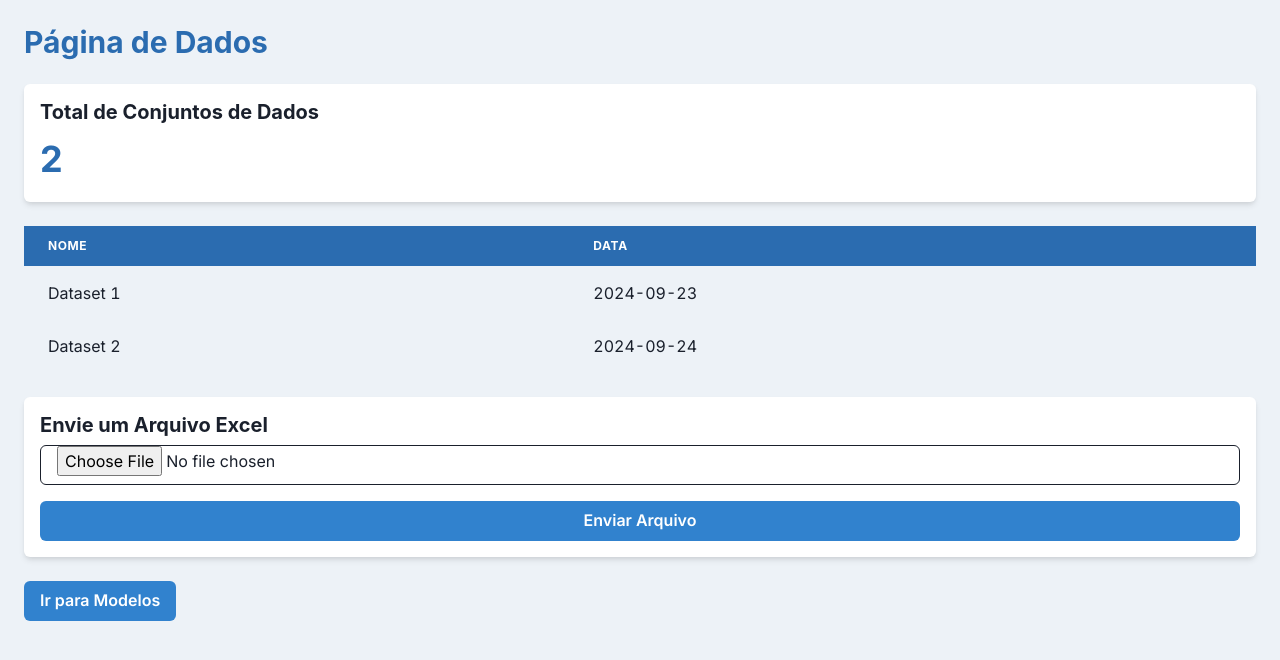
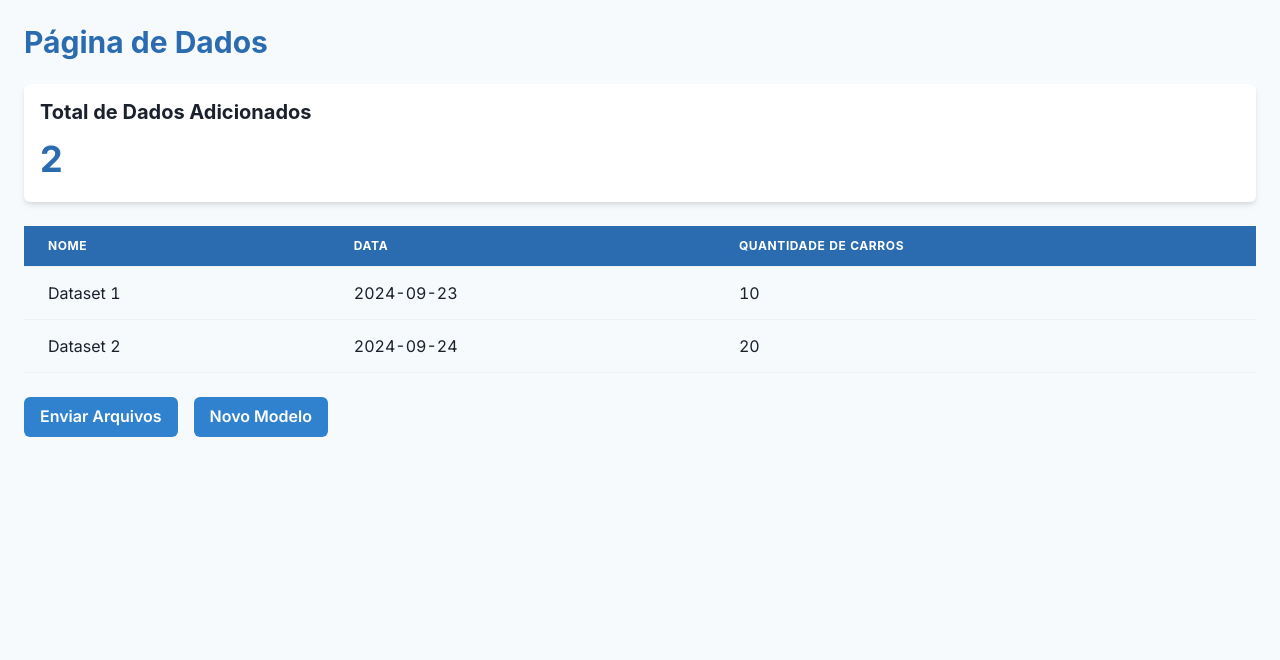
Before and after one commit to Inteli-College/2024-2A-T08-EC07-G05, a Next.js app in the folder src/frontend/: page /data in a window 1280 px wide. Shown: the top 660 px of the page. Built offline with nearby package versions, Linux system fonts and the light colour scheme.

Commit message:
FEAT. refatoracao da UI com 3 adicoes de excel: resultado, falhas e status

```diff
--- a/src/frontend/package.json
+++ b/src/frontend/package.json
@@ -10,6 +10,8 @@
   },
   "dependencies": {
     "@chakra-ui/react": "^2.8.2",
+    "@emotion/react": "^11.13.3",
+    "@emotion/styled": "^11.13.0",
     "@fortawesome/fontawesome-svg-core": "^6.6.0",
     "@fortawesome/react-fontawesome": "^0.2.2",
     "@radix-ui/react-slot": "^1.1.0",
@@ -17,12 +19,13 @@
     "@tanstack/react-table": "^8.20.5",
     "class-variance-authority": "^0.7.0",
     "clsx": "^2.1.1",
-    "framer-motion": "^11.5.4",
+    "framer-motion": "^11.8.0",
     "lucide-react": "^0.436.0",
     "next": "14.2.5",
     "node": "^20.17.0",
     "react": "^18",
     "react-dom": "^18",
+    "react-icons": "^5.3.0",
     "react-paginate": "^8.2.0",
     "react-router-dom": "^6.26.1",
     "tailwind-merge": "^2.5.2",
--- a/src/frontend/src/app/data/page.jsx
+++ b/src/frontend/src/app/data/page.jsx
@@ -1,4 +1,4 @@
-"use client";  // Add this line at the top
+"use client";  // Make sure it's at the top
 
 import React, { useState } from "react";
 import {
@@ -15,29 +15,53 @@ import {
   Button,
   Card,
   Input,
+  Modal,
+  ModalOverlay,
+  ModalContent,
+  ModalHeader,
+  ModalBody,
+  ModalFooter,
+  useDisclosure,
+  Stack,
+  Alert,
+  AlertIcon,
+  AlertTitle,
+  AlertDescription,
 } from "@chakra-ui/react";
 
 function DataPage() {
+  const { isOpen, onOpen, onClose } = useDisclosure(); // Chakra UI modal hook
   const [datasets, setDatasets] = useState([
-    { nome: "Dataset 1", data: "2024-09-23" },
-    { nome: "Dataset 2", data: "2024-09-24" },
+    { nome: "Dataset 1", data: "2024-09-23", quantidade_de_carros: 10 },
+    { nome: "Dataset 2", data: "2024-09-24", quantidade_de_carros: 20 },
   ]);
-  const [file, setFile] = useState(null);
 
-  const handleFileChange = (event) => {
-    setFile(event.target.files ? event.target.files[0] : null);
+  const [files, setFiles] = useState({ falhas: null, resultados: null, status: null });
+  const [isSubmitted, setIsSubmitted] = useState(false); // Track if files are uploaded successfully
+
+  const handleFileChange = (event, fileType) => {
+    setFiles({ ...files, [fileType]: event.target.files ? event.target.files[0] : null });
   };
 
   const handleFileUpload = () => {
-    if (file) {
-      console.log("File uploaded:", file.name);
+    if (files.falhas && files.resultados && files.status) {
+      console.log("Falhas:", files.falhas.name);
+      console.log("Resultados:", files.resultados.name);
+      console.log("Status:", files.status.name);
+
+      // Simulate a successful file upload
+      setIsSubmitted(true); // Show confirmation
+      onClose(); // Close modal after upload
     } else {
-      console.log("No file selected");
+      console.log("Not all files selected");
     }
   };
 
+  // Check if all files are selected
+  const isDisabled = !(files.falhas && files.resultados && files.status);
+
   return (
-    <Box minH="100vh" p={6} bg="gray.100">
+    <Box minH="100vh" p={6} bg="gray.50">
       {/* Page heading */}
       <Heading as="h1" size="lg" color="blue.600" mb={6}>
         Página de Dados
@@ -46,7 +70,7 @@ function DataPage() {
       {/* Card showing dataset count */}
       <Card p={4} mb={6} shadow="md">
         <Heading as="h2" size="md" mb={2}>
-          Total de Conjuntos de Dados
+          Total de Dados Adicionados
         </Heading>
         <Text fontSize="4xl" fontWeight="bold" color="blue.600">
           {datasets.length}
@@ -60,6 +84,7 @@ function DataPage() {
             <Tr>
               <Th color="white">Nome</Th>
               <Th color="white">Data</Th>
+              <Th color="white">Quantidade de Carros</Th>
             </Tr>
           </Thead>
           <Tbody>
@@ -68,11 +93,12 @@ function DataPage() {
                 <Tr key={index}>
                   <Td>{dataset.nome}</Td>
                   <Td>{dataset.data}</Td>
+                  <Td>{dataset.quantidade_de_carros}</Td>
                 </Tr>
               ))
             ) : (
               <Tr>
-                <Td colSpan={2} textAlign="center">
+                <Td colSpan={3} textAlign="center">
                   Nenhum conjunto de dados disponível
                 </Td>
               </Tr>
@@ -81,29 +107,71 @@ function DataPage() {
         </Table>
       </TableContainer>
 
-      {/* File upload section */}
-      <Card p={4} mb={6} shadow="md">
-        <Heading as="h2" size="md" mb={2}>
-          Envie um Arquivo Excel
-        </Heading>
-        <Input
-          type="file"
-          accept=".xlsx, .xls"
-          onChange={handleFileChange}
-          mb={4}
-        />
-        <Button colorScheme="blue" onClick={handleFileUpload}>
-          Enviar Arquivo
+      {/* Button container with proper spacing */}
+      <Stack direction="row" spacing={4} justify="left" mb={6}>
+        {/* Button to open modal for file upload */}
+        <Button colorScheme="blue" onClick={onOpen}>
+          Enviar Arquivos
         </Button>
-      </Card>
 
         {/* Button to go to /models page */}
         <Button
           colorScheme="blue"
           onClick={() => (window.location.href = "/models")}
         >
-        Ir para Modelos
+          Novo Modelo
         </Button>
+      </Stack>
+
+      {/* Modal for file uploads */}
+      <Modal isOpen={isOpen} onClose={onClose}>
+        <ModalOverlay />
+        <ModalContent>
+          <ModalHeader>Envie os Arquivos</ModalHeader>
+          <ModalBody>
+            <Box mb={4}>
+              <Text>Arquivo de Falhas:</Text>
+              <Input
+                type="file"
+                accept=".xlsx, .xls"
+                onChange={(event) => handleFileChange(event, "falhas")}
+              />
+            </Box>
+            <Box mb={4}>
+              <Text>Arquivo de Resultados:</Text>
+              <Input
+                type="file"
+                accept=".xlsx, .xls"
+                onChange={(event) => handleFileChange(event, "resultados")}
+              />
+            </Box>
+            <Box mb={4}>
+              <Text>Arquivo de Status:</Text>
+              <Input
+                type="file"
+                accept=".xlsx, .xls"
+                onChange={(event) => handleFileChange(event, "status")}
+              />
+            </Box>
+          </ModalBody>
+
+          <ModalFooter>
+            <Button colorScheme="blue" onClick={handleFileUpload} isDisabled={isDisabled} mr={3}>
+              Enviar Arquivos
+            </Button>
+            <Button variant="ghost" onClick={onClose}>Cancelar</Button>
+          </ModalFooter>
+        </ModalContent>
+      </Modal>
+
+      {/* Show confirmation after successful upload */}
+      {isSubmitted && (
+        <Alert status="success" variant="solid" mt={6}>
+          <AlertIcon />
+          <AlertTitle>Arquivos enviados com sucesso!</AlertTitle>
+          <AlertDescription>Todos os arquivos foram enviados corretamente.</AlertDescription>
+        </Alert>
+      )}
     </Box>
   );
 }
```
Also changed, not shown: 1 other file (tests, documents, lock files or other folders). Lines whose indentation alone changed are shown as unchanged.
